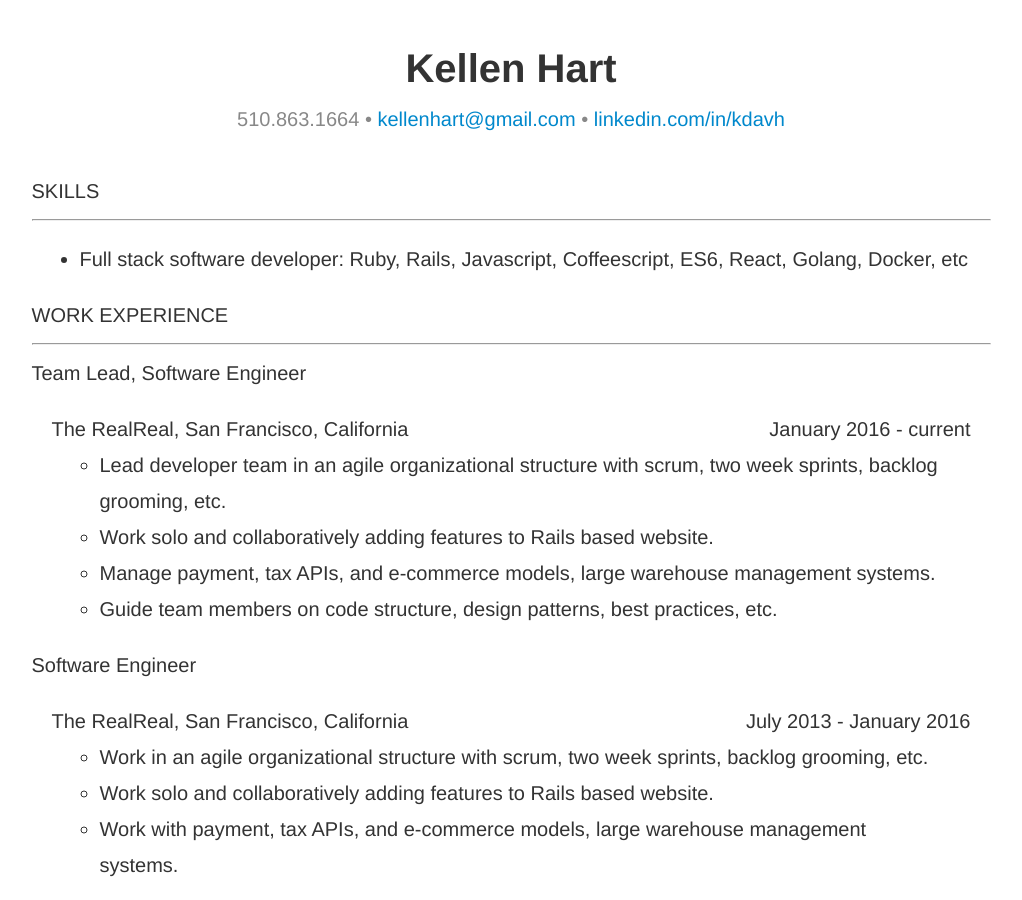
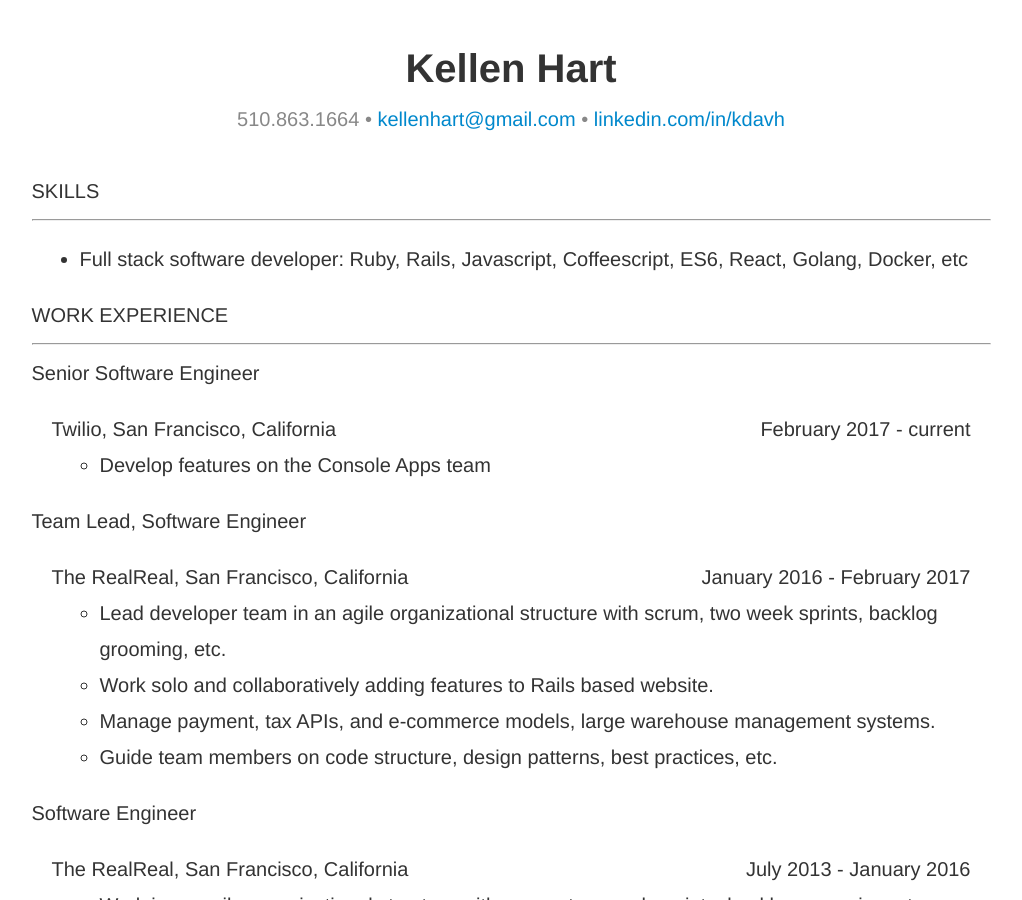
Before and after one commit to kdavh/kdavh.github.io, a Jekyll site: the page built from resume/web.html, in a window 1280 px wide and 900 px high. Shown: the whole window, without its empty margins (129-1151 px from the left). Built offline with Jekyll 4.4.1, drawn with Linux system fonts in a browser that asks for light colours; nearby versions of some CDN libraries.

Commit message:
add Twilio to resume

```diff
--- a/resume/web.html
+++ b/resume/web.html
@@ -36,11 +36,23 @@ title: Kellen Hart Resume
 
         <div>WORK EXPERIENCE</div>
         <hr class="pbbreak">
+
+        <div>Senior Software Engineer</div>
+        <ul>
+          <div>
+            <span>Twilio, San Francisco, California</span>
+            <span class="pull-right">February 2017 - current</span>
+          </div>
+          <ul>
+            <li>Develop features on the Console Apps team</li>
+          </ul>
+        </ul>
+
         <div>Team Lead, Software Engineer</div>
         <ul>
           <div>
             <span>The RealReal, San Francisco, California</span>
-            <span class="pull-right">January 2016 - current</span>
+            <span class="pull-right">January 2016 - February 2017</span>
           </div>
           <ul>
             <li>Lead developer team in an agile organizational structure with scrum, two week sprints, backlog grooming, etc.</li>
@@ -49,6 +61,7 @@ title: Kellen Hart Resume
             <li>Guide team members on code structure, design patterns, best practices, etc.</li>
           </ul>
         </ul>
+
         <div>Software Engineer</div>
         <ul>
           <div>
@@ -61,6 +74,7 @@ title: Kellen Hart Resume
             <li>Work with payment, tax APIs, and e-commerce models, large warehouse management systems.</li>
           </ul>
         </ul>
+
         <div>In-Home Caregiver</div>
         <ul>
           <div>
```
